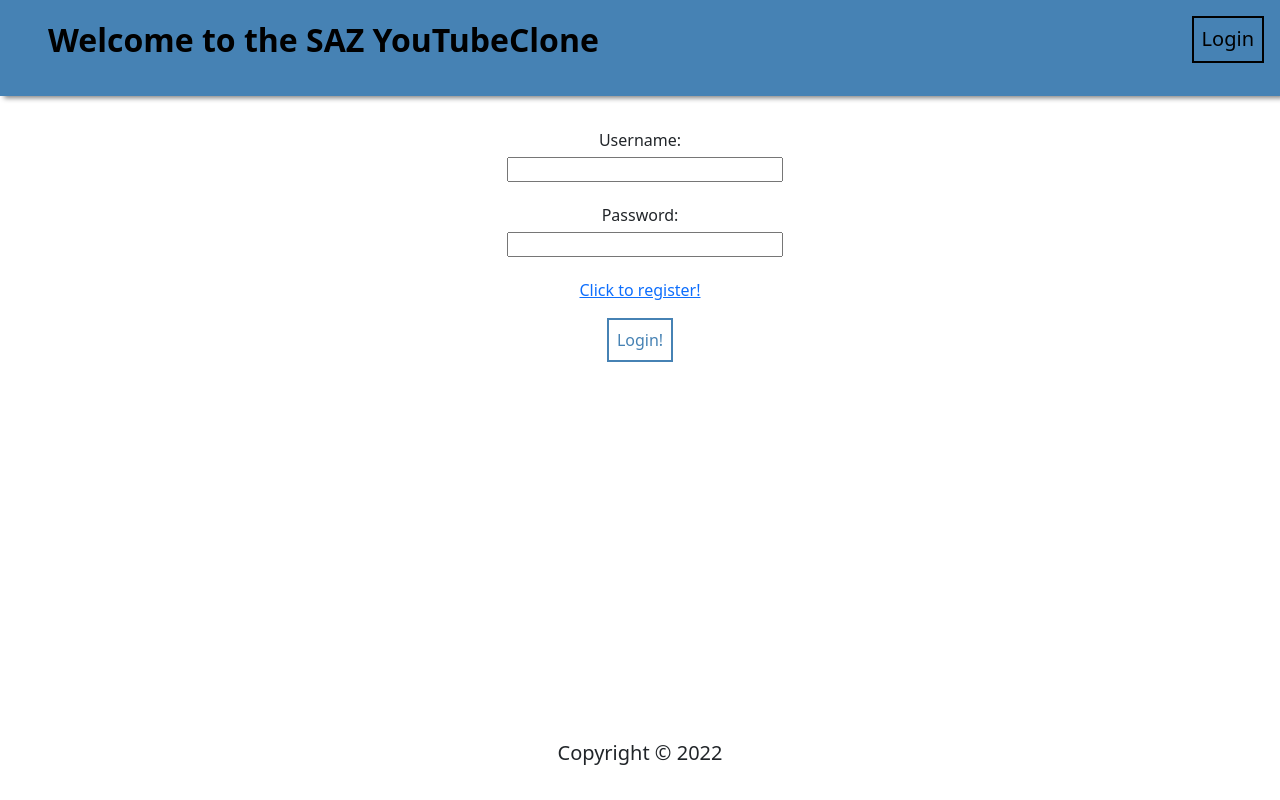
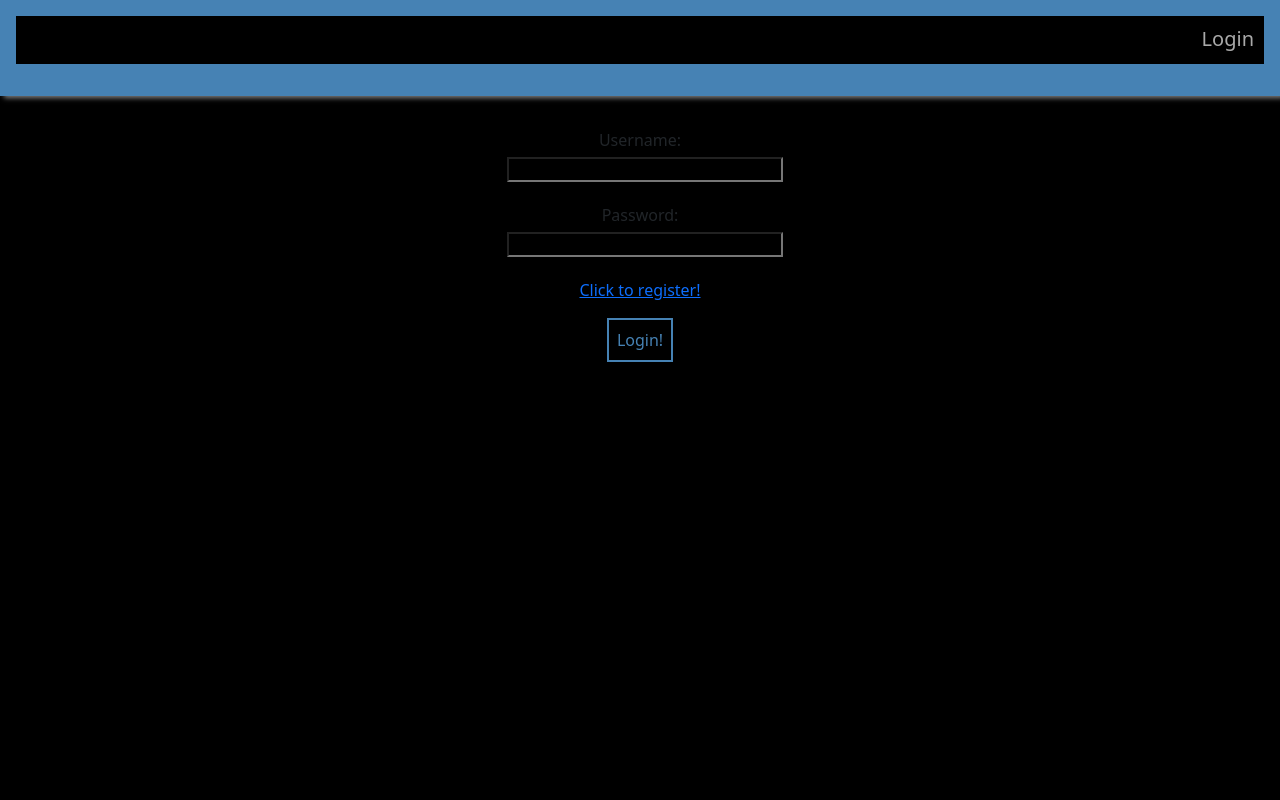
Before and after one commit to SASands/You_Tube_Clone_Project, a React (Create React App) app in the folder frontend/: page /login in a window 1280 px wide. Shown: the top 800 px of the page. Built offline with nearby package versions, Linux system fonts and the light colour scheme; no server answers.

Commit message:
Messing around with some more styling

```diff
--- a/frontend/src/App.css
+++ b/frontend/src/App.css
@@ -6,11 +6,14 @@
   margin: 0;
   padding: 0;
   box-sizing: inherit;
+  background-color: black;
 }
 
 html {
   box-sizing: border-box;
   font-family: "Poppins", sans-serif;
+  text-emphasis-color: white;
+  background-color: black;
 }
 
 p {
--- a/frontend/src/App.js
+++ b/frontend/src/App.js
@@ -62,7 +62,9 @@ async function getRelatedVideos(currentVideoId){
 
 
       </Routes>
+      <div className="footer">
       <Footer />
+      </div>
     </div>
   );
 }
--- a/frontend/src/components/Footer/Footer.css
+++ b/frontend/src/components/Footer/Footer.css
@@ -1,9 +1,9 @@
 footer {
-  position: fixed;
-  bottom: 0;
-  font-size: 1.2rem;
-  left: 0;
-  padding: 1rem;
-  text-align: center;
-  width: 100%;
+  position: absolute;
+    bottom: -415px;
+    font-size: 1.2rem;
+    left: 149px;
+    padding: 0rem;
+    text-align: right;
+    width: 86%;
 }
--- a/frontend/src/components/NavBar/NavBar.css
+++ b/frontend/src/components/NavBar/NavBar.css
@@ -19,7 +19,7 @@ li {
 .navBar button {
   background: transparent;
   border: 2px solid rgb(0, 0, 0);
-  color: rgb(0, 0, 0);
+  color: darkgray;
   padding: 0.4rem 0.5rem;
 }
 
@@ -32,4 +32,5 @@ li {
 .brand {
   cursor: pointer;
   font-size: 2rem;
+  color: darkgray;
 }
--- a/frontend/src/components/VideoPlayer/VideoPlayer.css
+++ b/frontend/src/components/VideoPlayer/VideoPlayer.css
@@ -1,5 +1,5 @@
 .VideoPlayer{
-    padding: 2px;
+    padding: 5px;
     border-style: groove;
-    background-color: black;
+    background-color: rgb(255, 255, 255);
 }
--- a/frontend/src/pages/SearchPageComponent/SearchPageComponent.css
+++ b/frontend/src/pages/SearchPageComponent/SearchPageComponent.css
@@ -1,6 +1,24 @@
 .searchResults {
     width: 30%;
     float: left;
-    padding-bottom: 7%;
-    background-color: rgb(255, 255, 255);
+    padding-bottom: 10px;
+    background-color: rgb(0, 0, 0);
 }
+
+.allSearchResults{
+    padding-left: 10px;
+    background-color: black;
+}
+
+.SearchBar {
+    margin: 2px;
+    padding: 2px;
+    border: 2px;
+}
+
+
+.SearchButton{
+    margin: 2px;
+    padding: 2px;
+    border: 2px;
+}
--- a/frontend/src/pages/SearchPageComponent/SearchPageComponent.jsx
+++ b/frontend/src/pages/SearchPageComponent/SearchPageComponent.jsx
@@ -49,7 +49,9 @@ const handleClick = (event, id, title, description) => {
     return(
         <div className="searchResults">
         {/* Place searchBar component here */}
+        <div className='SearchBar'>
         <SearchBar getSearchResults={getSearchResults}/>
+        </div>
             <div className="allSearchResults">
                 {searchResults.map(video =>(
                     <span>
```
Also changed, not shown: frontend/src/components/SearchBar/SearchBar.css (deleted, +0 -9 lines).
